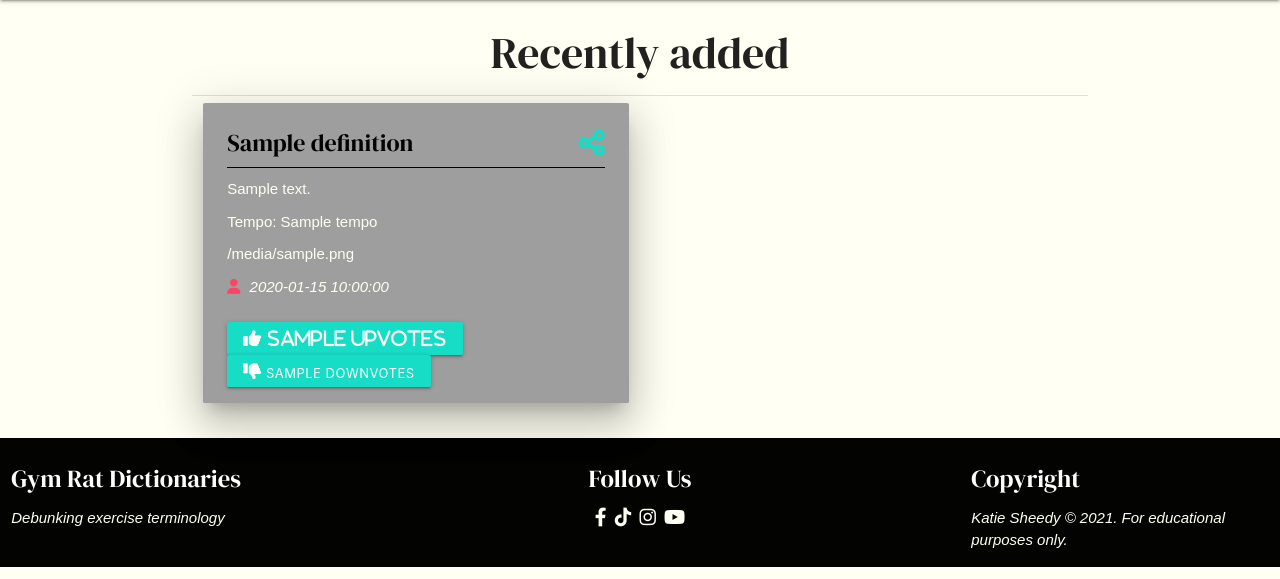
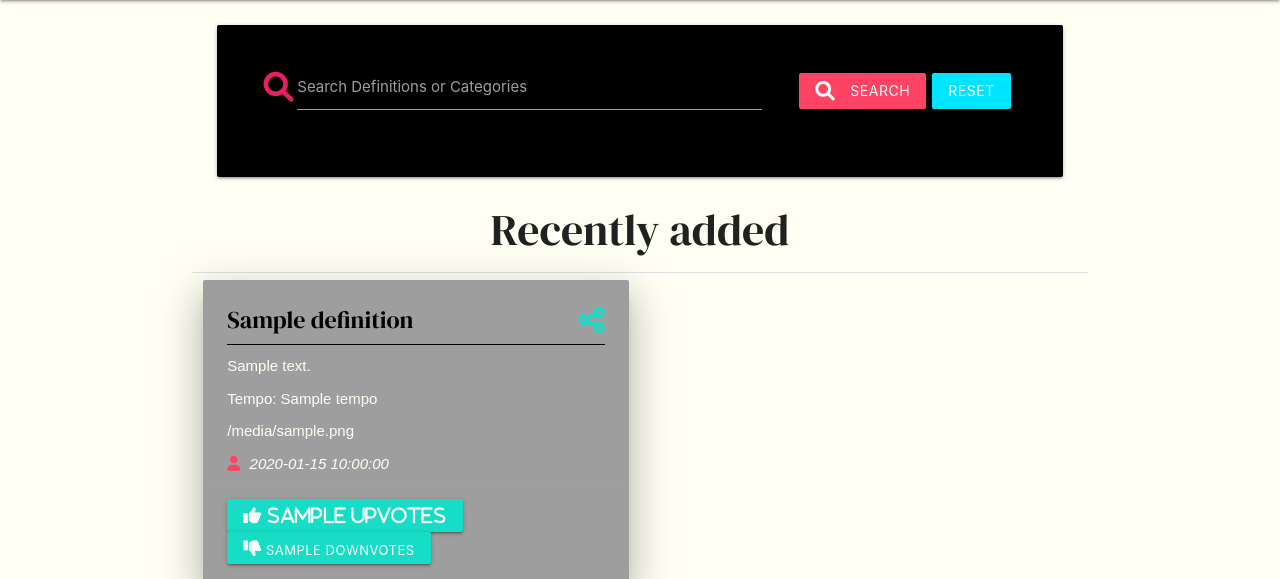
Before and after one commit to KSheeds1/Gym-Rat-Dictionaries, a Flask app: page / in a window 1280 px wide. Shown: the part 64-643 px from the top of the page. Run offline with Flask 2, Linux system fonts and the light colour scheme; a database or web service that is not in the repository returns one stand-in record (values such as "Sample title"); some libraries are stand-ins or nearby versions.

Commit message:
Add search functionality.

```diff
--- a/app.py
+++ b/app.py
@@ -26,6 +26,17 @@ def get_definitions():
     Displays all recently added definitions.
     """
     definitions = list(mongo.db.definitions.find())
+    return render_template("definitions.html", definitions=definitions)
+
+
+@app.route("/search", methods=["GET", "POST"])
+def search():
+    """
+    App route for search functionality.
+    """
+    query = request.form.get("query")
+    definitions = list(mongo.db.definitions.find(
+        {"$text": {"$search": query}}))
     return render_template("definitions.html", definitions=definitions)
 
 
--- a/static/css/style.css
+++ b/static/css/style.css
@@ -87,6 +87,18 @@ footer p {
 /*---------------------- Floating action buttons:*/
 .search {
     background-color: #ff4365;
+}
+
+.search:hover {
+    background-color: #d32646;
+}
+
+.reset {
+    background-color: #00e5ff;
+}
+
+.reset:hover {
+    background-color: #00b8d4;
 }
 
 .add {
@@ -236,3 +248,8 @@ footer p {
 .input-field .prefix {
     left: 1rem;
 }
+
+/*---------------------- Search bar*/
+.search-panel {
+    margin: 25px;
+}
--- a/templates/definitions.html
+++ b/templates/definitions.html
@@ -1,10 +1,29 @@
 {% extends "base.html" %}
 {% block content %}
 
+    <!--Search functionality-->
+    <div class="row card-panel search-panel black">
+        <form action="{{ url_for('search') }}" method="POST" class="col s12">
+            <div class="row valign-wrapper center-align">
+                <div class="input-field col s12 m8">
+                    <i class="fas fa-search prefix pink-text"></i>
+                    <input type="text" name="query" id="query" minlength="3" class="validate white-text" required>
+                    <label for="query">Search Definitions or Categories</label>
+                </div>
+                <div class="col s12 m4">
+                    <button type="submit" class="btn search"><i class="fas fa-search left white-text"></i>Search</button>
+                    <a href="{{ url_for('get_definitions') }}" class="btn reset white-text">Reset</a>
+                </div>
+            </div>
+        </form>
+    </div>
+
+
+    <!--Definitions card panel-->
+    {% if definitions|length > 0 %}
     <h3 class="center-align">Recently added</h3>
     <div class="divider"></div>
 
-    <!--Definitions card panel-->
     <div class="row">
         {% for definition in definitions %}
         <div class="col s12 m6">
@@ -70,5 +89,8 @@
             </div>
         {% endfor %}
     </div>
+    {% else %}
+        <h3 class="center-align">Sorry, no results found!</h3>
+    {% endif %}
 
 {% endblock %}
```
